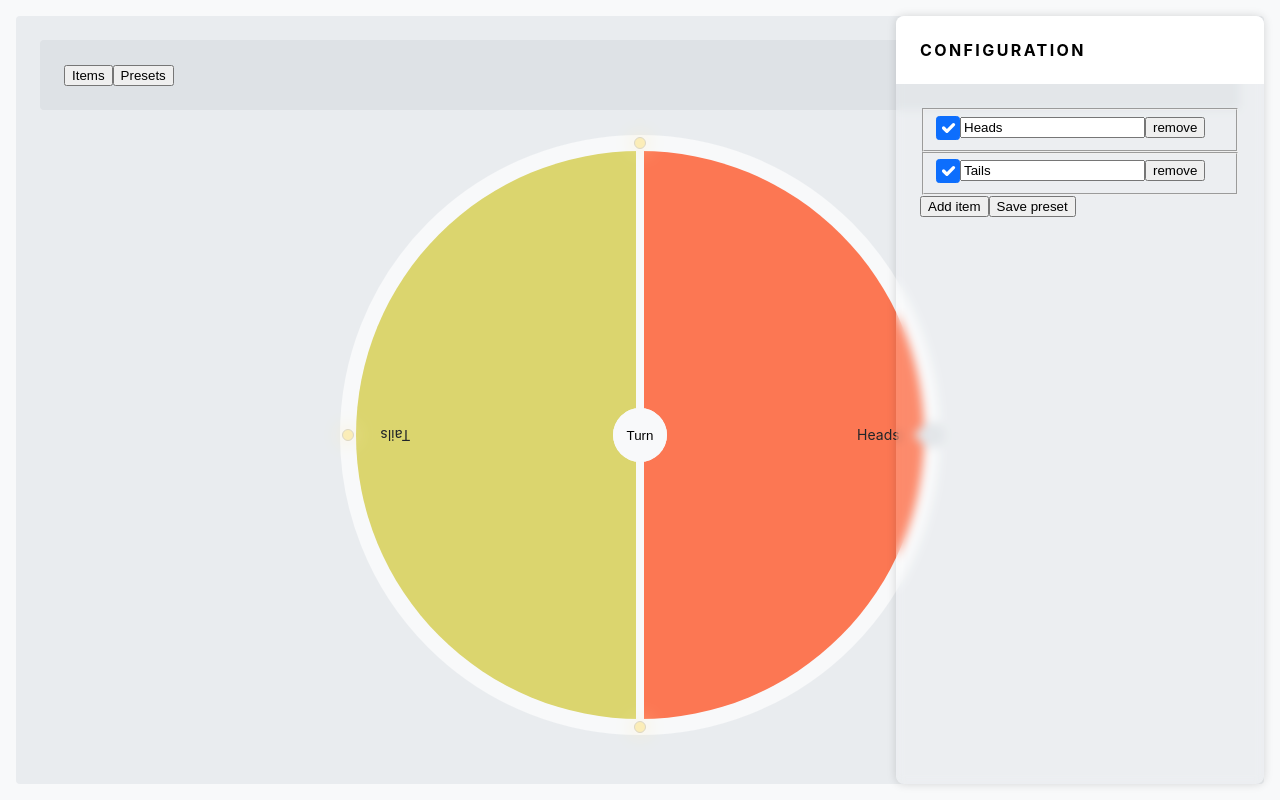
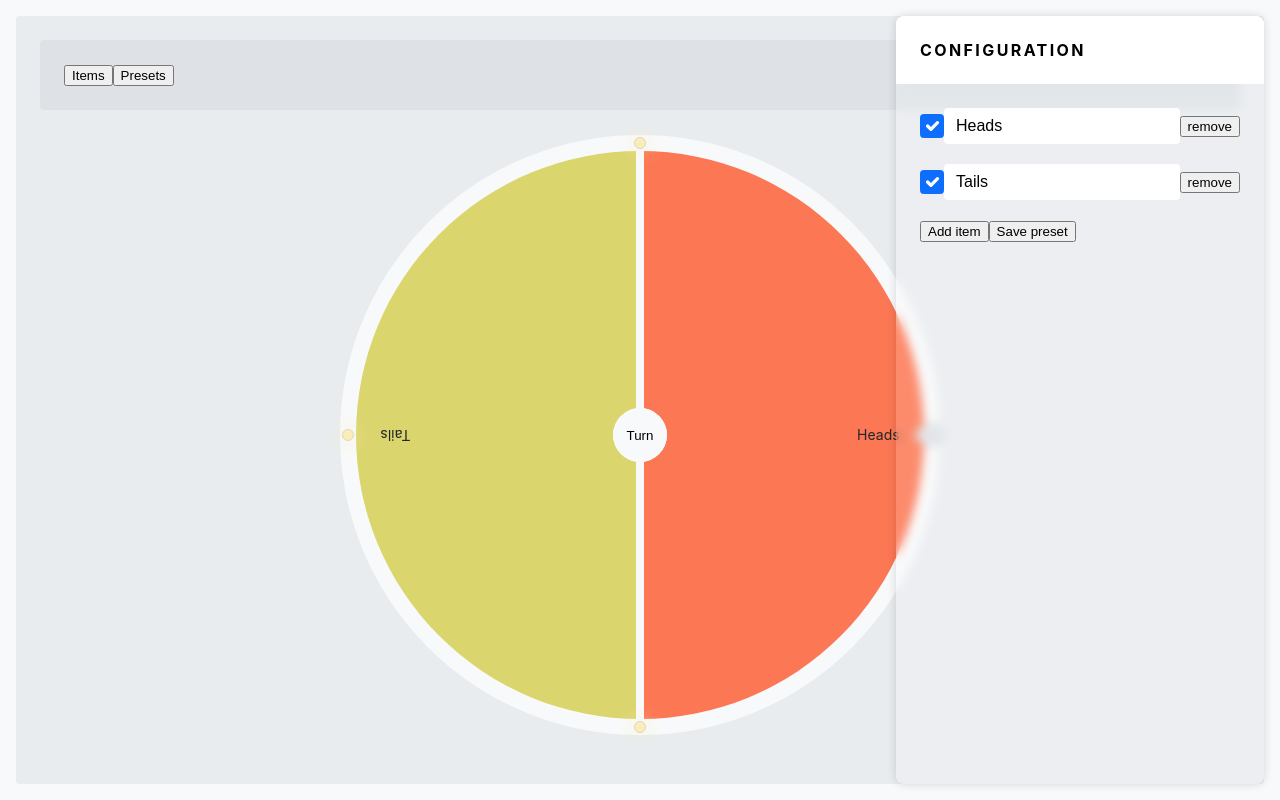
Before and after one commit to LoicGoyet/the-weel, a Next.js app: page / in a window 1280 px wide. Both pictures are taken after a click on the button "Items". Built offline with nearby package versions, Linux system fonts and the light colour scheme.

Commit message:
InlineFieldset & custom Input

```diff
--- a/components/containers/ItemsPanel/index.tsx
+++ b/components/containers/ItemsPanel/index.tsx
@@ -12,6 +12,8 @@ import {useItems} from '../../../global/ItemsContext';
 import SidePanel from '../../designSystem/SidePanel';
 import {useSidePanel} from '../../Layout/SidePanelContext';
 import Checkbox from '../../designSystem/Checkbox';
+import InlineFieldset from '../../designSystem/InlineFieldset';
+import Input from '../../designSystem/Input';
 
 const ItemsPanel = () => {
   const {items, setItems} = useItems();
@@ -58,22 +60,18 @@ const ItemsPanel = () => {
           const isItemDrafted = getIsItemDrafted(item.id, items);
 
           return (
-            <fieldset key={item.id}>
+            <InlineFieldset key={item.id}>
               <Checkbox
                 checked={!isItemDrafted}
                 onChange={() => handleToggleItemDraft(item.id)}
               />
 
-              <input
-                type='text'
-                value={item.label}
-                onChange={e => handleLabelChange(e, item.id)}
-              />
+              <Input value={item.label} onChange={e => handleLabelChange(e, item.id)} />
 
               <button type='button' onClick={e => handleRemoveItemClick(e, item.id)}>
                 remove
               </button>
-            </fieldset>
+            </InlineFieldset>
           );
         })}
         <button type='button' onClick={handleAddItemClick}>
--- a/components/designSystem/Checkbox/index.tsx
+++ b/components/designSystem/Checkbox/index.tsx
@@ -33,6 +33,7 @@ const Input = styled.input`
   appearance: none;
   border-radius: 0.25em;
   margin: 0;
+  flex-shrink: 0;
 
   &:focus {
     --border-color: rgb(134, 183, 254);
--- /dev/null
+++ b/components/designSystem/InlineFieldset/index.tsx
@@ -0,0 +1,23 @@
+import * as React from 'react';
+import styled from 'styled-components';
+
+type Props = {
+  className?: string;
+  children: React.ReactNode;
+};
+
+const InlineFieldset = ({className, children}: Props) => {
+  return <Wrapper className={className}>{children}</Wrapper>;
+};
+
+export default InlineFieldset;
+
+const Wrapper = styled.fieldset`
+  display: flex;
+  align-items: center;
+  border: none;
+  padding: 0;
+  padding: 0.25rem;
+  margin: -0.25rem -0.25rem 1rem;
+  overflow: visible;
+`;
--- /dev/null
+++ b/components/designSystem/Input/index.tsx
@@ -0,0 +1,36 @@
+import * as React from 'react';
+import styled from 'styled-components';
+
+type Props = {
+  className?: string;
+  type?: 'text' | 'password' | 'email' | 'number' | 'search' | 'tel' | 'url';
+  value: React.InputHTMLAttributes<HTMLInputElement>['value'];
+  onChange: React.InputHTMLAttributes<HTMLInputElement>['onChange'];
+};
+
+const Input = ({className, type = 'text', ...rest}: Props) => {
+  return <Wrapper className={className} type={type} {...rest} />;
+};
+
+export default Input;
+
+const Wrapper = styled.input`
+  display: block;
+  width: 100%;
+  padding: 0.375rem 0.75rem;
+  font-size: 1rem;
+  font-weight: 400;
+  line-height: 1.5;
+  background-color: rgb(255, 255, 255);
+  background-clip: padding-box;
+  border: none;
+  -webkit-appearance: none;
+  -moz-appearance: none;
+  appearance: none;
+  border-radius: 0.25em;
+
+  &:focus {
+    outline: 0;
+    box-shadow: 0 0 0 0.25rem rgb(170, 204, 254);
+  }
+`;
--- a/components/designSystem/SidePanel/index.tsx
+++ b/components/designSystem/SidePanel/index.tsx
@@ -18,7 +18,6 @@ const Wrapper = styled.aside`
   background-color: rgba(255, 255, 255, 0.15);
   backdrop-filter: blur(5px);
   border-radius: 0.5rem;
-  padding: var(--padding);
   color: #000;
   width: 100%;
   height: 100%;
@@ -29,11 +28,7 @@ const Wrapper = styled.aside`
 
 SidePanel.Header = styled.header`
   background-color: rgb(255, 255, 255);
-  margin-top: calc(-1 * var(--padding));
-  margin-left: calc(-1 * var(--padding));
-  margin-right: calc(-1 * var(--padding));
   padding: var(--padding);
-  margin-bottom: var(--padding);
 `;
 
 SidePanel.Heading = styled.h2`
@@ -45,6 +40,7 @@ SidePanel.Heading = styled.h2`
 `;
 
 SidePanel.Body = styled.div`
-  overflow-y: auto;
+  padding: var(--padding);
+  overflow: auto;
   flex: 1;
 `;
```
